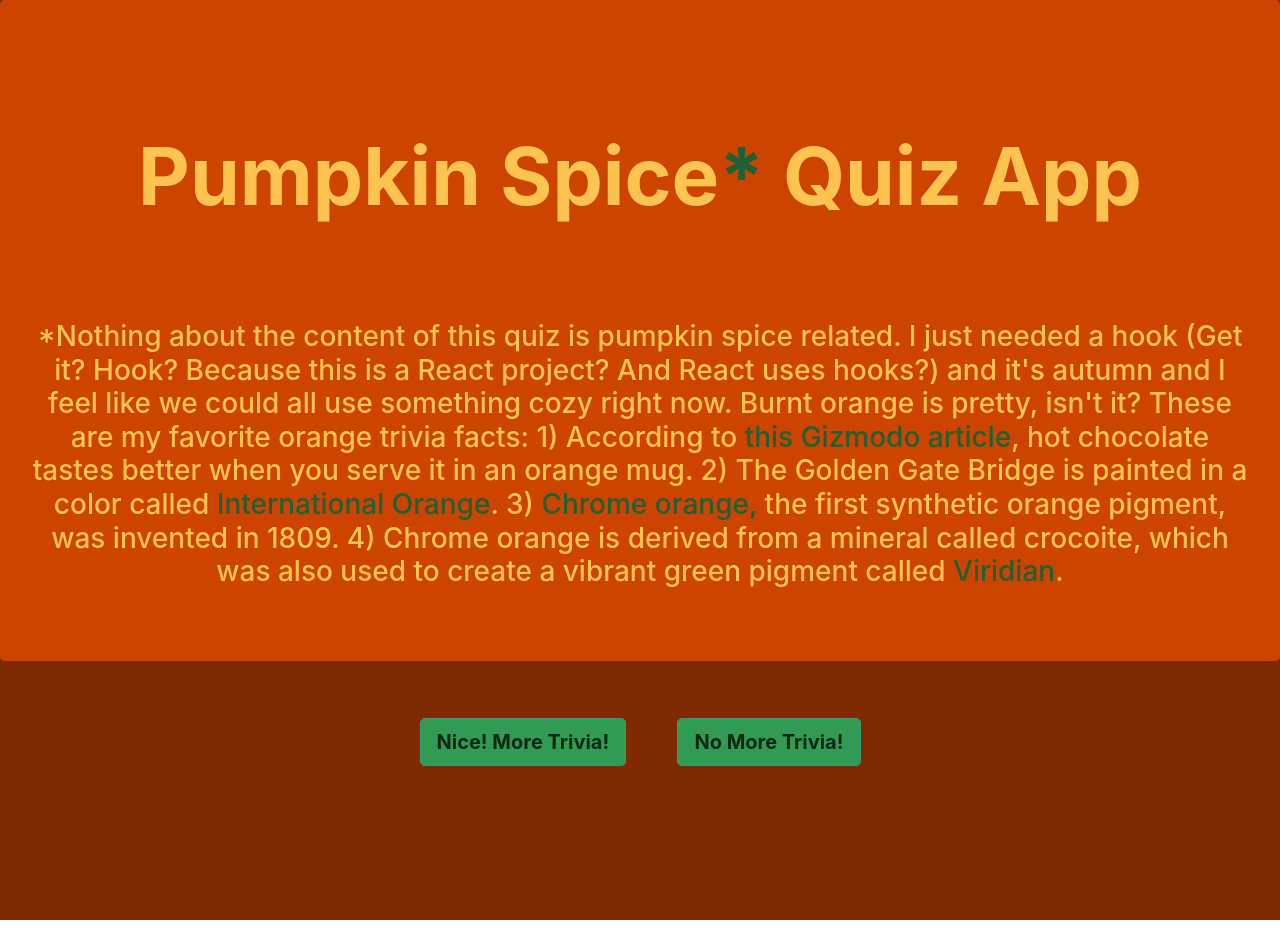
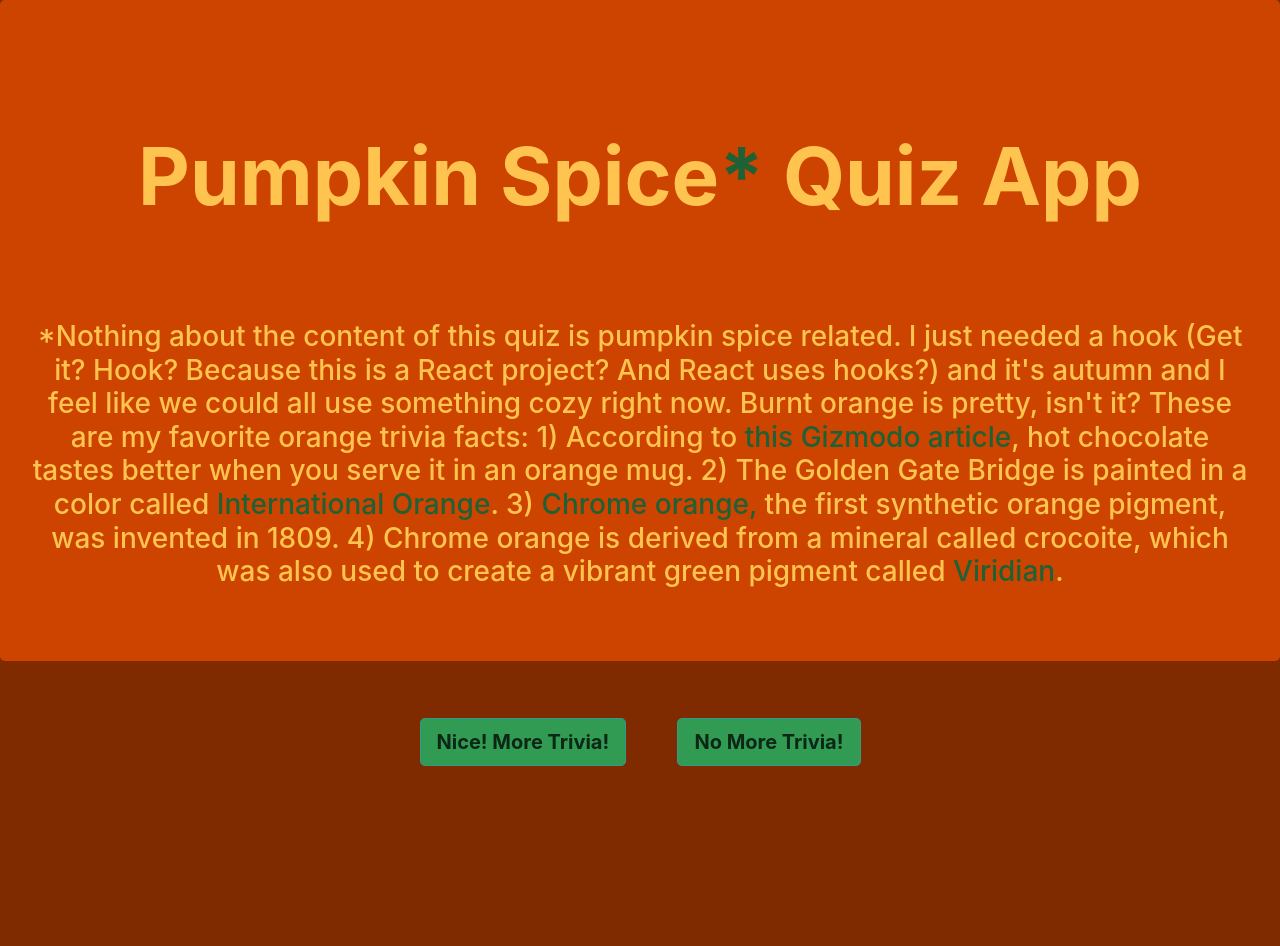
Before and after one commit to Jess-White/three-roads-app, a React (Create React App) app: page / in a window 1280 px wide. Before the commit the page ends 920 px from the top, so only its background shows below. Built offline with nearby package versions, Linux system fonts and the light colour scheme.

Commit message:
slight reformatting

```diff
--- a/src/App.css
+++ b/src/App.css
@@ -1,7 +1,7 @@
 .App {
   text-align: center;
   background-color: #802a00;
-  padding-bottom: 10%;
+  padding-bottom: 12%;
 }
 
 .App-logo {
```
